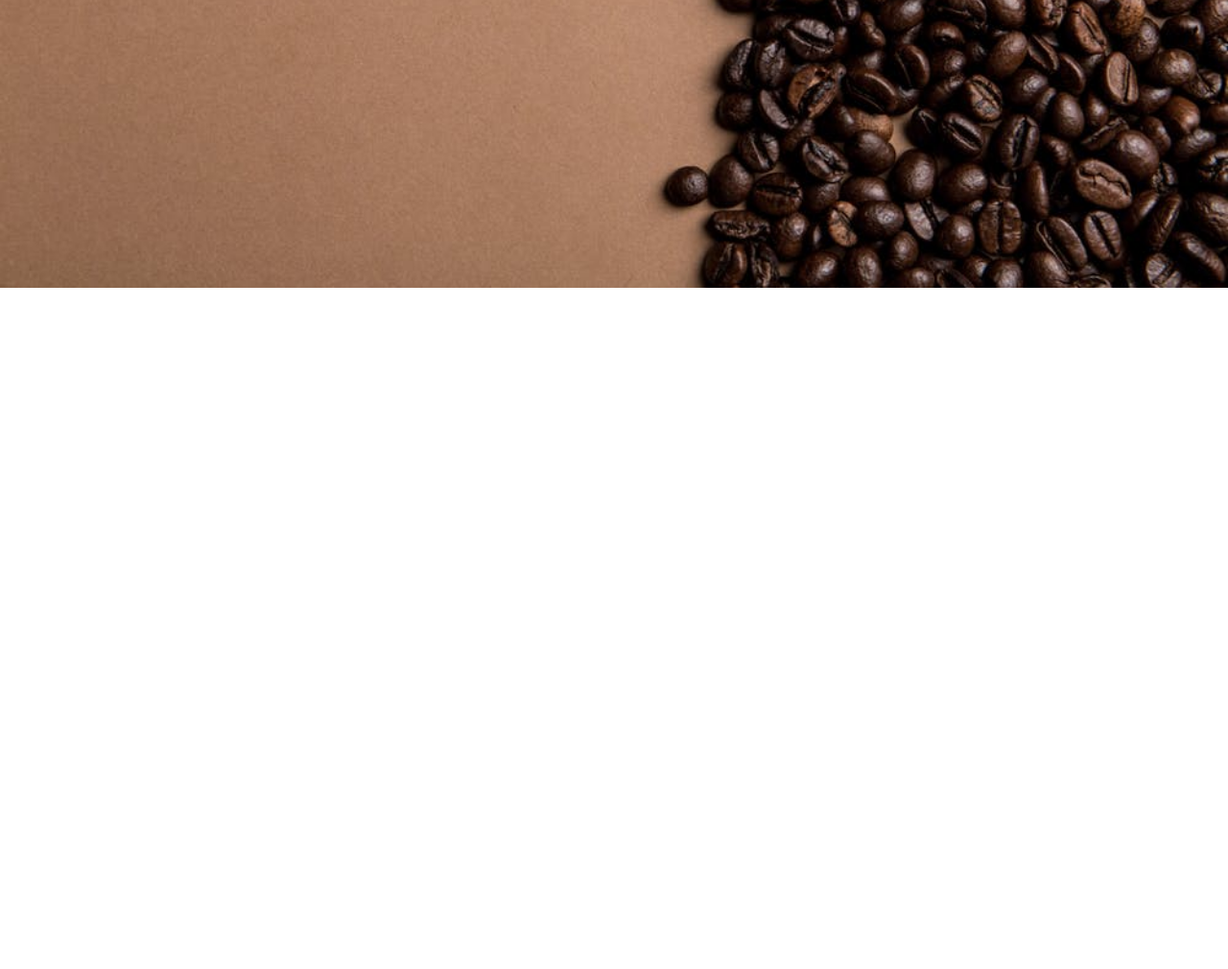
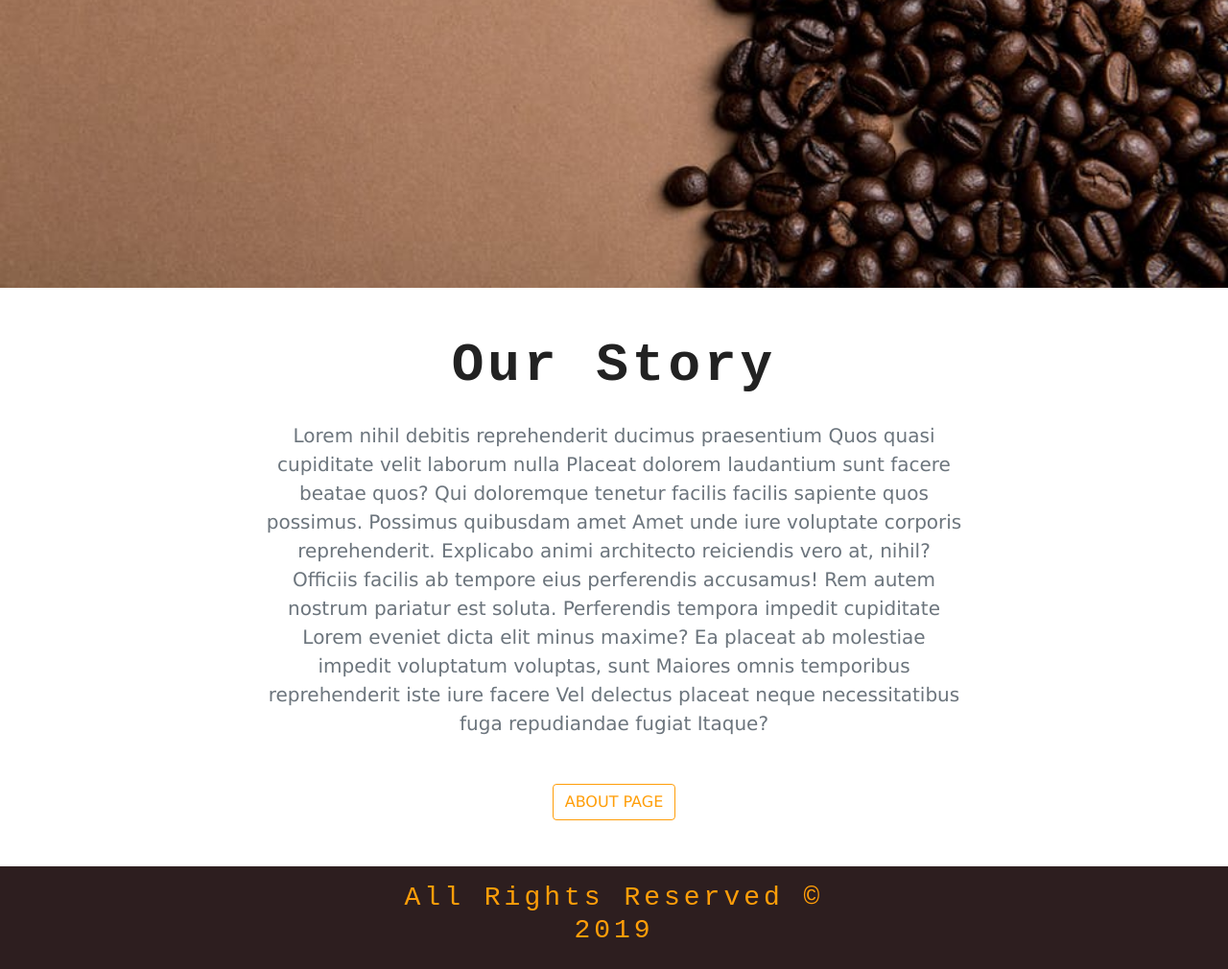
Before and after one commit to bangarangler/coffee-project, a Gatsby site: page / in a window 1280 px wide. Shown: the part 574-1584 px from the top of the page at 96% size. Before the commit the page ends 874 px from the top, so only its background shows below. Built offline with nearby package versions, Linux system fonts and the light colour scheme; Gatsby itself is replaced by a stand-in of ours.

Commit message:
Created Title and Footer Components
Title will be reused anywhere we want a title styled a certain way
footer is very basic and imported in our layout js under children so as
to always be rendered.

```diff
--- /dev/null
+++ b/src/components/Globals/Footer.js
@@ -0,0 +1,17 @@
+import React from "react"
+
+export default function Footer() {
+  return (
+    <footer className="footer py-3">
+      <div className="container">
+        <div className="row">
+          <div className="col-10 mx-auto col-md-6 text-yellow text-center text-capitalize">
+            <h3>
+              all rights reserved &copy; {new Date().getFullYear().toString()}
+            </h3>
+          </div>
+        </div>
+      </div>
+    </footer>
+  )
+}
--- /dev/null
+++ b/src/components/Globals/Title.js
@@ -0,0 +1,11 @@
+import React from "react"
+
+export default function Title({ title }) {
+  return (
+    <div className="row">
+      <div className="col text-center mb-3">
+        <h1 className="display-4 text-capitalize font-weight-bold">{title}</h1>
+      </div>
+    </div>
+  )
+}
--- /dev/null
+++ b/src/components/Home/info.js
@@ -0,0 +1,38 @@
+import React from "react"
+import { Link } from "gatsby"
+import Title from "../Globals/Title.js"
+
+function Info({}) {
+  return (
+    <section className="py-5">
+      <div className="container">
+        <Title title="our story" />
+        <div className="row">
+          <div className="col-10 col-sm-8 mx-auto text-center">
+            <p className="lead text-muted mb-5">
+              Lorem nihil debitis reprehenderit ducimus praesentium Quos quasi
+              cupiditate velit laborum nulla Placeat dolorem laudantium sunt
+              facere beatae quos? Qui doloremque tenetur facilis facilis
+              sapiente quos possimus. Possimus quibusdam amet Amet unde iure
+              voluptate corporis reprehenderit. Explicabo animi architecto
+              reiciendis vero at, nihil? Officiis facilis ab tempore eius
+              perferendis accusamus! Rem autem nostrum pariatur est soluta.
+              Perferendis tempora impedit cupiditate Lorem eveniet dicta elit
+              minus maxime? Ea placeat ab molestiae impedit voluptatum voluptas,
+              sunt Maiores omnis temporibus reprehenderit iste iure facere Vel
+              delectus placeat neque necessitatibus fuga repudiandae fugiat
+              Itaque?
+            </p>
+            <Link to="/about/">
+              <button className="btn text-uppercase btn-yellow">
+                about page
+              </button>
+            </Link>
+          </div>
+        </div>
+      </div>
+    </section>
+  )
+}
+
+export default Info
--- a/src/components/layout.css
+++ b/src/components/layout.css
@@ -1,5 +1,5 @@
 :root {
-  --mainBrown: #2d1ef1;
+  --mainBrown: #2d1e1f;
   --mainYellow: rgba(255, 158, 9);
   --mainGrey: #ece8dc;
   --mainWhite: #fff;
@@ -42,3 +42,18 @@ h6 {
   background-size: cover;
   opacity: 1 !important;
 }
+
+.btn-yellow {
+  color: var(--mainYellow);
+  border-color: var(--mainYellow);
+}
+
+.btn-yellow:hover {
+  background: var(--mainYellow);
+  color: var(--mainBrown);
+}
+
+.footer {
+	background: var(--mainBrown);
+
+}
--- a/src/components/layout.js
+++ b/src/components/layout.js
@@ -12,11 +12,13 @@ import { StaticQuery, graphql } from "gatsby"
 import "./bootstrap.min.css"
 import "./layout.css"
 import NavBar from "./Globals/Navbar.js"
+import Footer from "./Globals/Footer.js"
 
 const Layout = ({ children }) => (
   <React.Fragment>
     <NavBar />
     {children}
+    <Footer />
   </React.Fragment>
 )
 
--- a/src/pages/index.js
+++ b/src/pages/index.js
@@ -4,6 +4,7 @@ import { Link, graphql } from "gatsby"
 import Layout from "../components/layout"
 import SEO from "../components/seo"
 import BackgroundSection from "../components/Globals/BackgroundSection.js"
+import Info from "../components/Home/info.js"
 
 const IndexPage = ({ data }) => (
   <Layout>
@@ -13,6 +14,7 @@ const IndexPage = ({ data }) => (
       title="regular joe's"
       styleClass="default-background"
     />
+    <Info />
   </Layout>
 )
 
```
